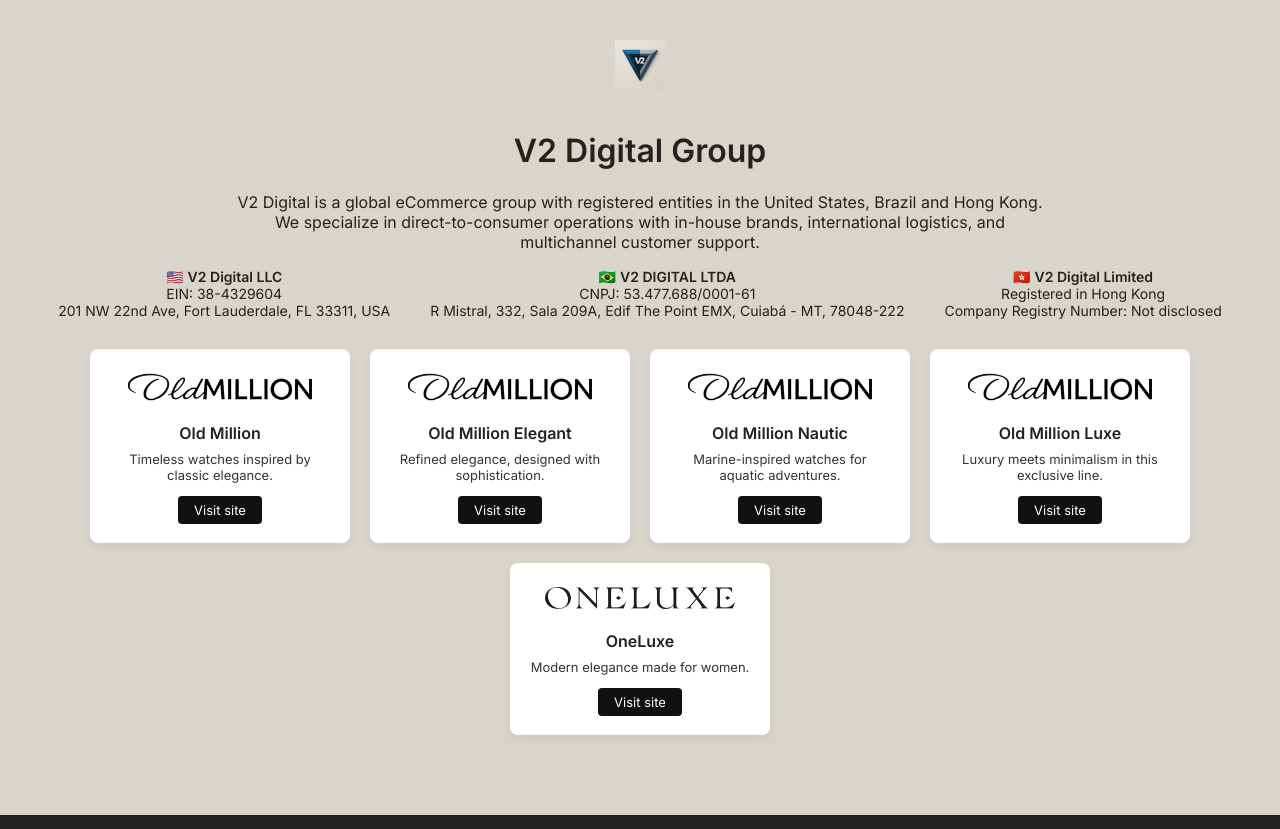
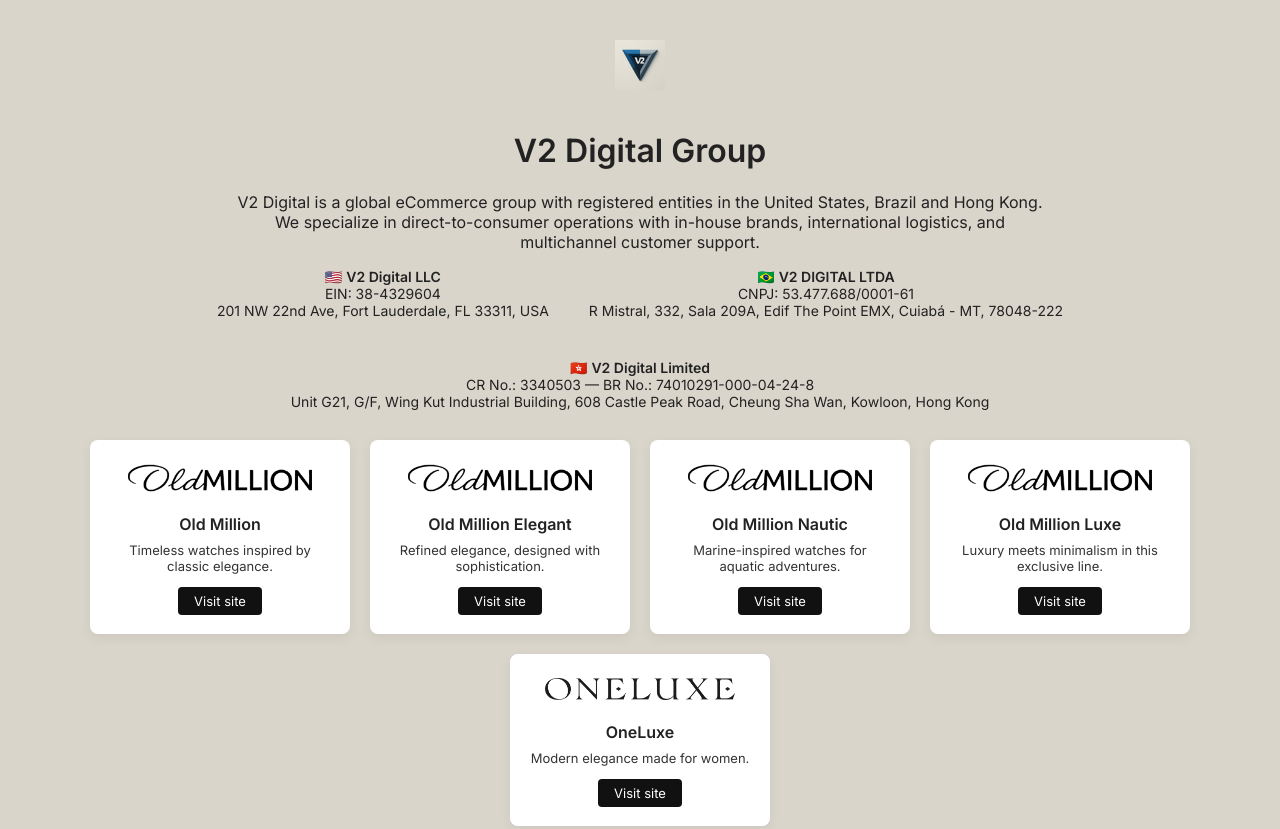
Before and after one commit to V2DigitalLLC/v2digitalllc.github.io, a plain HTML site: page index.html in a window 1280 px wide. Shown: the top 829 px of the page. Drawn offline with Linux system fonts and the light colour scheme.

Commit message:
Update index.html

```diff
--- a/index.html
+++ b/index.html
@@ -113,8 +113,8 @@
       </div>
       <div>
         🇭🇰 <strong>V2 Digital Limited</strong><br>
-        Registered in Hong Kong<br>
-        Company Registry Number: Not disclosed
+        CR No.: 3340503 — BR No.: 74010291-000-04-24-8<br>
+        Unit G21, G/F, Wing Kut Industrial Building, 608 Castle Peak Road, Cheung Sha Wan, Kowloon, Hong Kong
       </div>
     </div>
 
```
